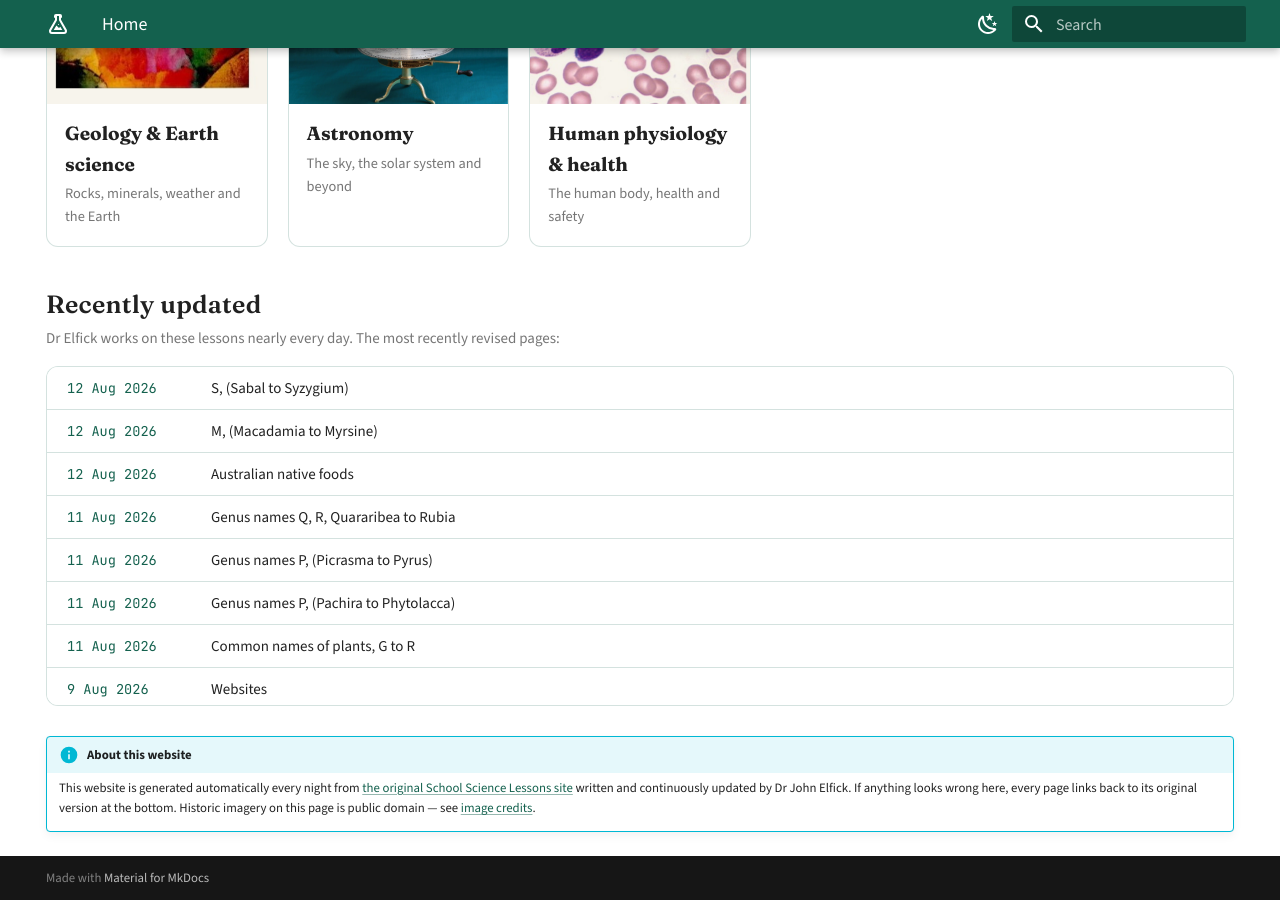
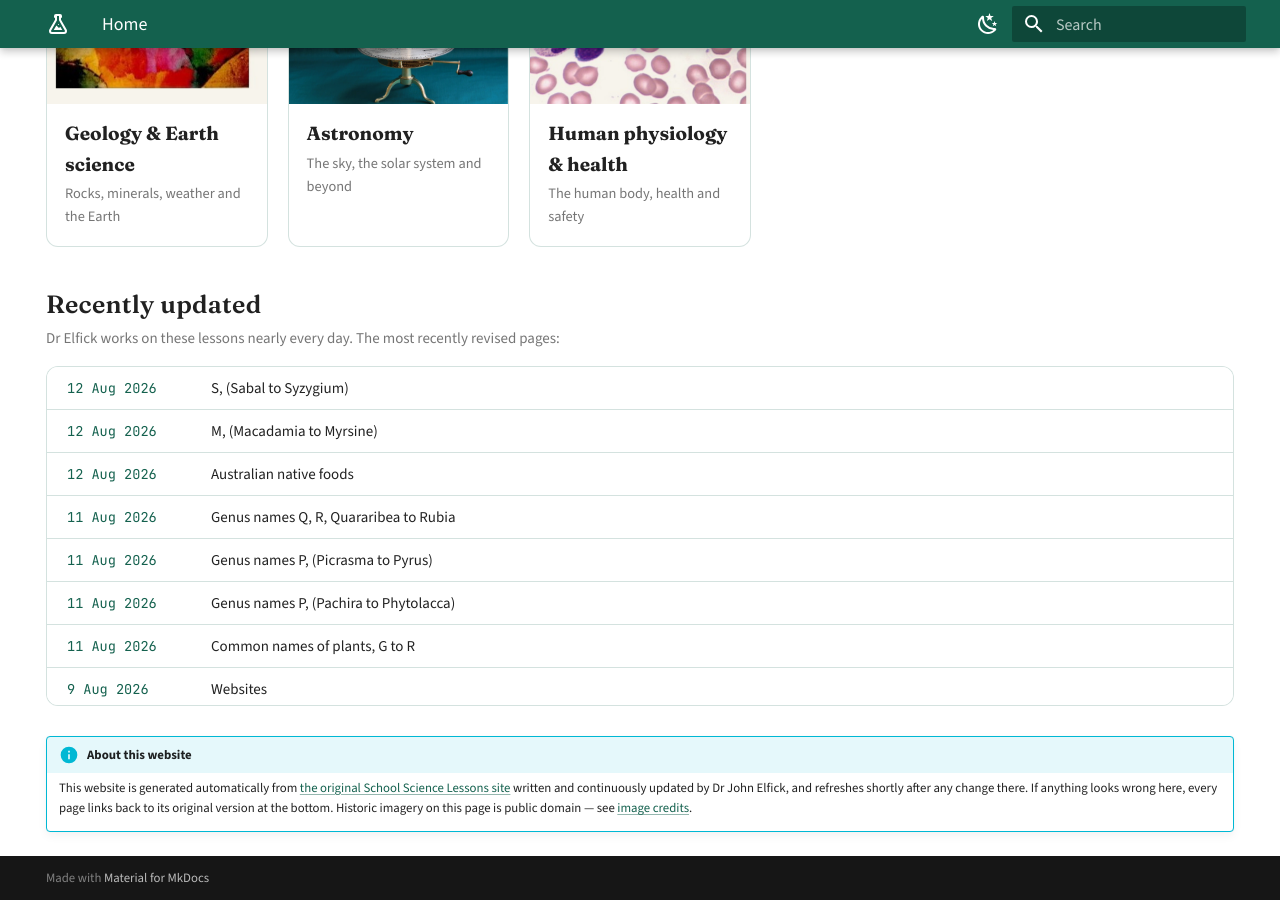
Before and after one commit to johnelfick/school-science-lessons-web, an MkDocs documentation site: the page built from docs/index.md, in a window 1280 px wide and 900 px high, scrolled down 856 px. Built offline with MkDocs 1.6.1 and Material for MkDocs 9.7.7, drawn with Linux system fonts in a browser that asks for light colours.

Commit message:
Retire the "every night" framing; rename workflow to build.yml
With hourly polling plus the optional instant trigger, the site
refreshes shortly after any source change. User-facing text (home
page, About, corrections page) and internal docs updated to match.

Co-Authored-By: Claude Fable 5 <noreply@anthropic.com>

```diff
--- a/docs/index.md
+++ b/docs/index.md
@@ -103,9 +103,10 @@ day. The most recently revised pages:</p>
 <!-- END GENERATED UPDATES -->
 
 !!! info "About this website"
-    This website is generated automatically every night from
+    This website is generated automatically from
     <a href="https://johnelfick.github.io/school-science-lessons/" target="_blank" rel="noopener">the original School Science Lessons site</a>
-    written and continuously updated by Dr John Elfick. If anything looks wrong
+    written and continuously updated by Dr John Elfick, and refreshes shortly
+    after any change there. If anything looks wrong
     here, every page links back to its original version at the bottom.
     Historic imagery on this page is public domain — see
     [image credits](credits.md).
```
Also changed, not shown: CLAUDE.md (+4 -3 lines), README.md (+7 -6 lines), docs/about-john.md (+2 -2 lines), 3 other files.
